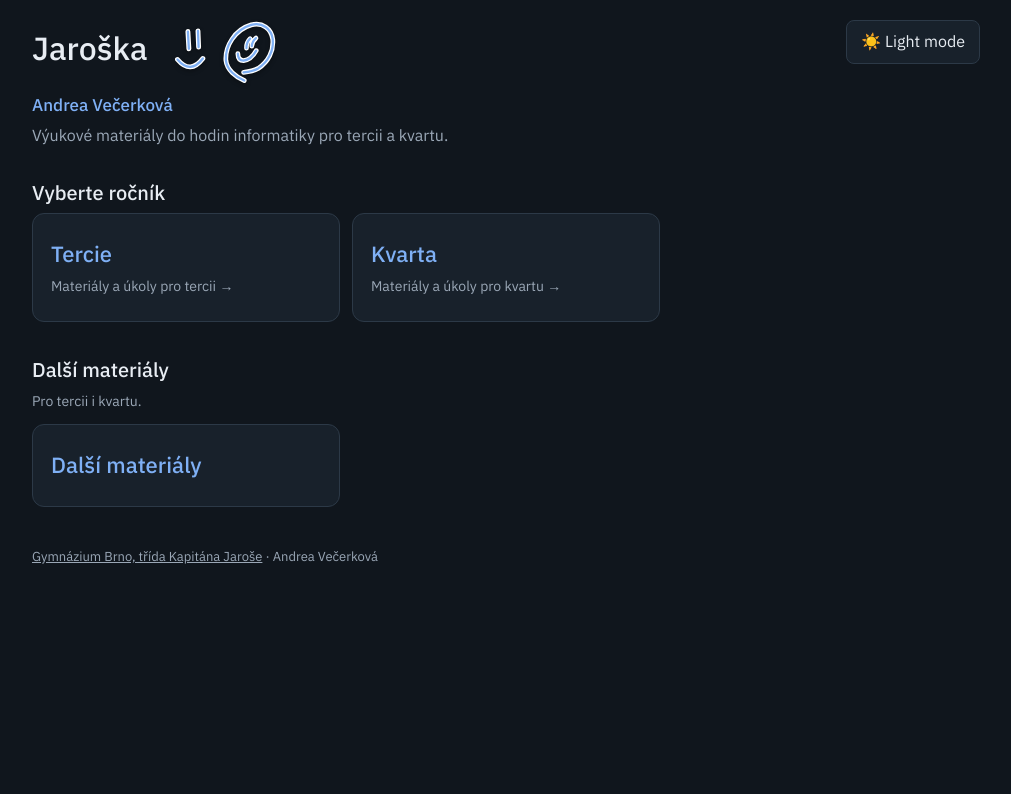
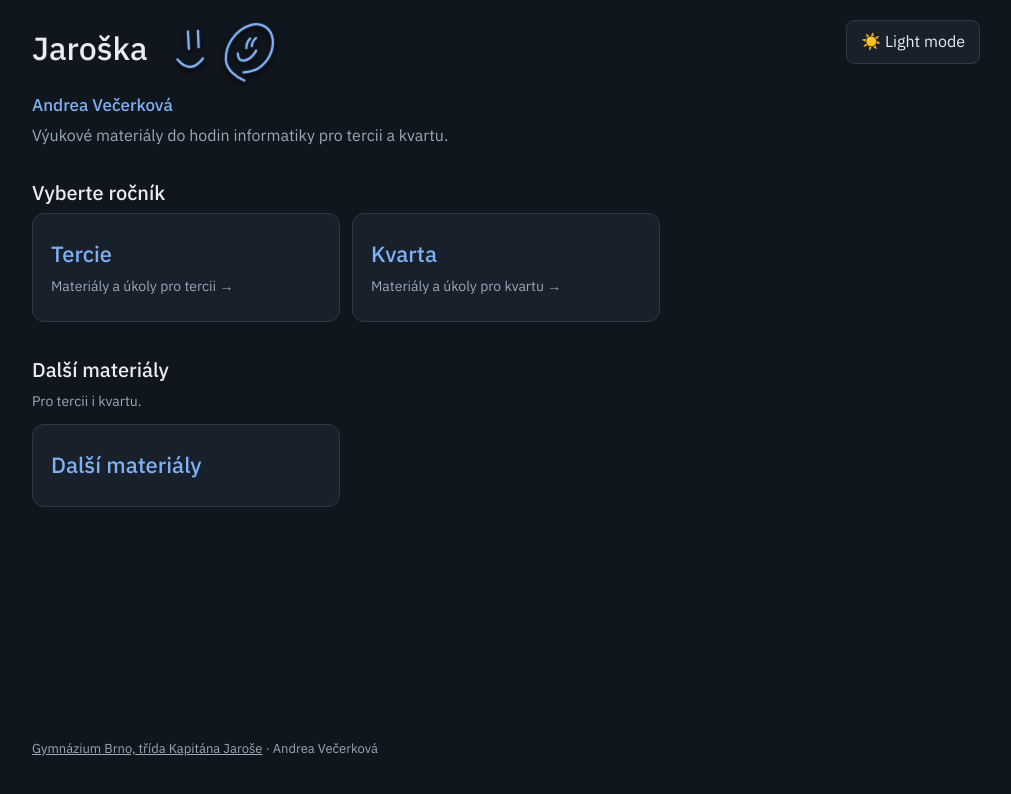
Before and after one commit to andreavecerkova/jaroska, a plain HTML site: page index.html in a window 1280 px wide. Both pictures are taken after a click on the button "🌙 Dark mode". Shown: the whole page, without its empty margins (134-1145 px from the left). Drawn offline with Linux system fonts and the light colour scheme.

Commit message:
Update index.html

```diff
--- a/index.html
+++ b/index.html
@@ -18,7 +18,7 @@ box-sizing:border-box;padding-top:env(safe-area-inset-top,0px);padding-bottom:en
 *{box-sizing:border-box}
 html{scroll-padding-top:env(safe-area-inset-top,0px)}
 body{margin:0;background:var(--bg);color:var(--ink);font:400 16px/1.6 "IBM Plex Sans",system-ui,sans-serif}
-main{max-width:980px;margin:0 auto;padding:20px 16px 40px}
+main{max-width:980px;margin:0 auto;padding:20px 16px 40px;display:flex;flex-direction:column;min-height:100vh;min-height:calc(100dvh - env(safe-area-inset-top,0px) - env(safe-area-inset-bottom,0px))}
 .top{display:flex;gap:12px;align-items:flex-start;justify-content:space-between;margin:0 0 8px}
 h1{font-size:32px;font-weight:500;margin:0}
 .stickers{display:inline-flex;align-items:center;gap:12px;vertical-align:middle;margin-left:16px}
@@ -26,6 +26,8 @@ h1{font-size:32px;font-weight:500;margin:0}
 .stickers path{fill:none;stroke-linecap:round;stroke-linejoin:round}
 .stickers .o{stroke:#fff}
 .stickers .b{stroke:var(--acc)}
+:root[data-theme="dark"] .stickers .o{stroke:var(--card)}
+:root[data-theme="dark"] .stickers svg{filter:drop-shadow(0 2px 2px rgba(0,0,0,.6))}
 .s1 .o{stroke-width:15}.s1 .b{stroke-width:7}
 .s2 .o{stroke-width:34}.s2 .b{stroke-width:16}
 .s2{--eyes:270deg}
@@ -45,7 +47,7 @@ a.card:hover{border-color:var(--acc)}
 .big{padding:22px 18px}
 .big b{font-size:22px}
 .empty{border-style:dashed;color:var(--muted);font-size:14px}
-footer{color:var(--muted);font-size:13px;margin-top:40px}
+footer{color:var(--muted);font-size:13px;margin-top:auto;padding-top:40px}
 footer a{color:inherit}
 footer a:hover{color:var(--acc)}
 </style>
@@ -55,7 +57,7 @@ footer a:hover{color:var(--acc)}
 <div class="top">
   <h1>Jaroška <span class="stickers" aria-hidden="true">
     <svg class="s1" viewBox="0 0 120 160" height="52">
-      <g id="sm1"><path class="o" d="M52 17L55 70M83 15L85 65M20 103Q60 150 98 100"/></g>
+      <path class="o" d="M52 17L55 70M83 15L85 65M20 103Q60 150 98 100"/>
       <path class="b" d="M52 17L55 70M83 15L85 65M20 103Q60 150 98 100"/>
     </svg>
     <svg class="s2" viewBox="590 970 390 460" height="64">
@@ -67,7 +69,6 @@ footer a:hover{color:var(--acc)}
       </g>
     </svg>
   </span></h1>
-  <!-- <h1>Jaroška</h1> -->
   <button id="theme" type="button" aria-label="Toggle light/dark mode"></button>
 </div>
 <p class="author">Andrea Večerková</p>
```
